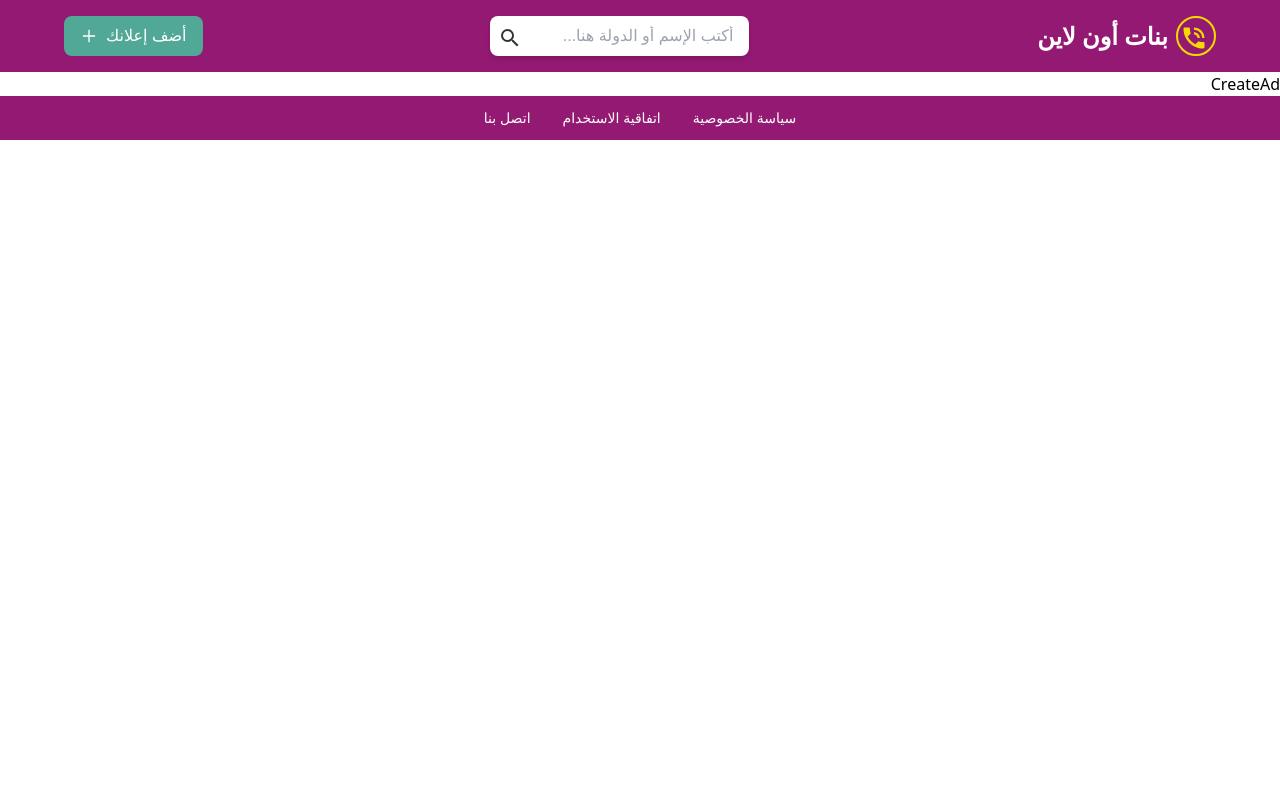
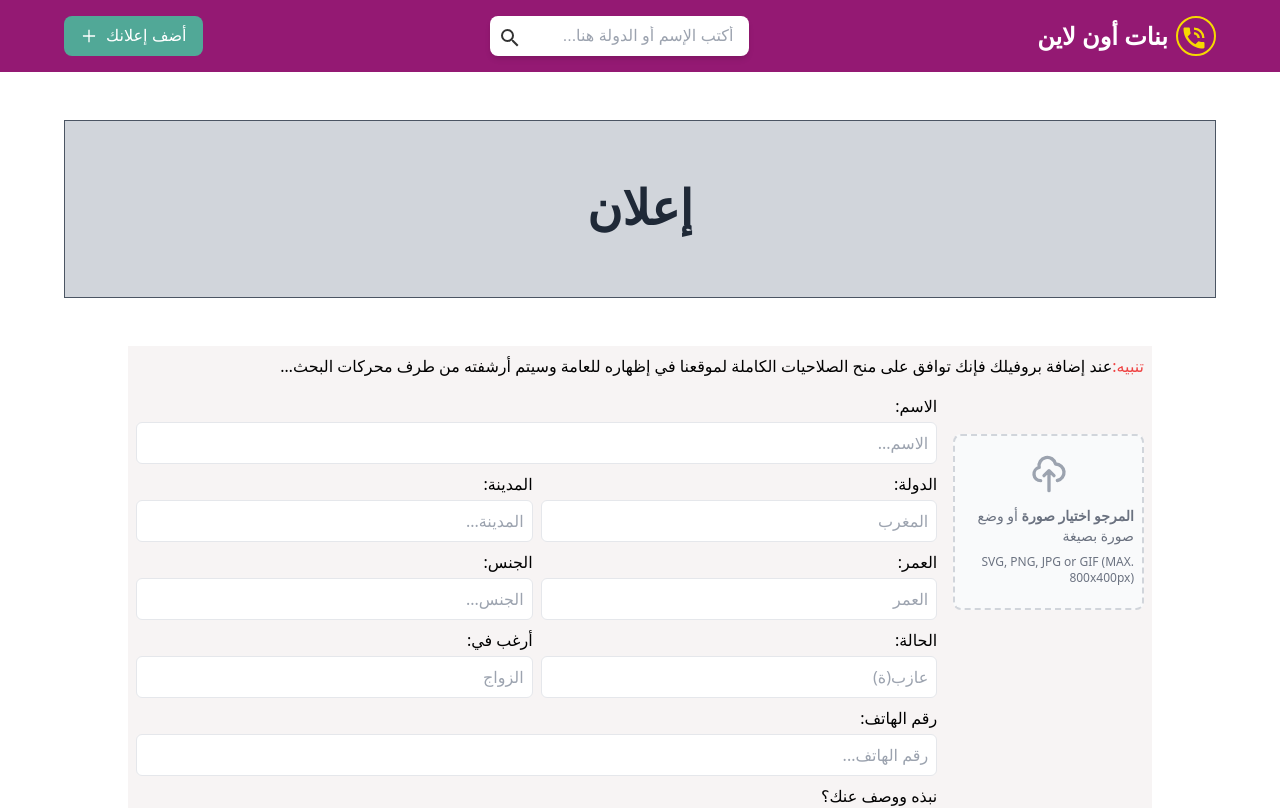
Before and after one commit to yousefomar724/numbers, a React (Create React App) app: page /create-ad in a window 1280 px wide. Shown: the top 808 px of the page. Built offline with nearby package versions, Linux system fonts and the light colour scheme.

Commit message:
createAd page

```diff
--- a/src/pages/CreateAd.jsx
+++ b/src/pages/CreateAd.jsx
@@ -1,5 +1,157 @@
+import { Ad } from "../components"
+
 const CreateAd = () => {
-  return <div>CreateAd</div>
+  return (
+    <div className="px-4">
+      <Ad />
+      <div className="p-2 max-w-5xl mx-auto bg-[#f7f4f4] flex flex-col gap-4">
+        <p className="">
+          <span className="text-red-500 font-medium">تنبيه:</span>
+          عند إضافة بروفيلك فإنك توافق على منح الصلاحيات الكاملة لموقعنا في
+          إظهاره للعامة وسيتم أرشفته من طرف محركات البحث…
+        </p>
+        <div className="flex flex-col md:items-start md:flex-row-reverse gap-4">
+          <div className="flex flex-col gap-2 w-full">
+            <div className="w-full flex flex-col gap-1">
+              <label htmlFor="name" className="">
+                الاسم:
+              </label>
+              <input
+                type="text"
+                className="border outline-none p-2 rounded-md"
+                placeholder="الاسم..."
+              />
+            </div>
+            <div className="w-full flex gap-2 md:flex-row flex-col">
+              <div className="w-full flex flex-col gap-1">
+                <label htmlFor="country" className="">
+                  الدولة:
+                </label>
+                <input
+                  type="text"
+                  className="border outline-none p-2 rounded-md"
+                  placeholder="المغرب"
+                />
+              </div>
+              <div className="w-full flex flex-col gap-1">
+                <label htmlFor="city" className="">
+                  المدينة:
+                </label>
+                <input
+                  type="text"
+                  className="border outline-none p-2 rounded-md"
+                  placeholder="المدينة..."
+                />
+              </div>
+            </div>
+            <div className="w-full flex gap-2 md:flex-row flex-col">
+              <div className="w-full flex flex-col gap-1">
+                <label htmlFor="age" className="">
+                  العمر:
+                </label>
+                <input
+                  type="text"
+                  className="border outline-none p-2 rounded-md"
+                  placeholder="العمر"
+                />
+              </div>
+              <div className="w-full flex flex-col gap-1">
+                <label htmlFor="gender" className="">
+                  الجنس:
+                </label>
+                <input
+                  type="text"
+                  className="border outline-none p-2 rounded-md"
+                  placeholder="الجنس..."
+                />
+              </div>
+            </div>
+            <div className="w-full flex gap-2 md:flex-row flex-col">
+              <div className="w-full flex flex-col gap-1">
+                <label htmlFor="state" className="">
+                  الحالة:
+                </label>
+                <input
+                  type="text"
+                  className="border outline-none p-2 rounded-md"
+                  placeholder="عازب(ة)"
+                />
+              </div>
+              <div className="w-full flex flex-col gap-1">
+                <label htmlFor="want" className="">
+                  أرغب في:
+                </label>
+                <input
+                  type="text"
+                  className="border outline-none p-2 rounded-md"
+                  placeholder="الزواج"
+                />
+              </div>
+            </div>
+            <div className="w-full flex flex-col gap-1">
+              <label htmlFor="want" className="">
+                رقم الهاتف:
+              </label>
+              <input
+                type="text"
+                className="border outline-none p-2 rounded-md"
+                placeholder="رقم الهاتف..."
+              />
+            </div>
+            <div className="w-full flex flex-col gap-1">
+              <label htmlFor="want" className="">
+                نبذه ووصف عنك؟
+              </label>
+              <textarea
+                type="text"
+                className="border outline-none p-2 rounded-md resize-none"
+                rows="3"
+                placeholder="قم بكتابة نبذه أو وصف بسيط عنك..."
+              />
+            </div>
+          </div>
+
+          <div class="flex items-center md:mt-10 justify-center w-full md:w-60">
+            <label
+              for="dropzone-file"
+              class="flex flex-col items-center justify-center w-full h-32 md:h-44 md:p-2 border-2 border-gray-300 border-dashed rounded-lg cursor-pointer bg-gray-50 hover:bg-gray-100"
+            >
+              <div class="flex flex-col items-center justify-center pt-5 pb-6">
+                <svg
+                  aria-hidden="true"
+                  class="w-10 h-10 mb-3 text-gray-400"
+                  fill="none"
+                  stroke="currentColor"
+                  viewBox="0 0 24 24"
+                  xmlns="http://www.w3.org/2000/svg"
+                >
+                  <path
+                    stroke-linecap="round"
+                    stroke-linejoin="round"
+                    stroke-width="2"
+                    d="M7 16a4 4 0 01-.88-7.903A5 5 0 1115.9 6L16 6a5 5 0 011 9.9M15 13l-3-3m0 0l-3 3m3-3v12"
+                  ></path>
+                </svg>
+                <p class="mb-2 text-sm text-gray-500 dark:text-gray-400">
+                  <span class="font-semibold">المرجو اختيار صورة</span> أو وضع
+                  صورة بصيغة
+                </p>
+                <p class="text-xs text-gray-500 dark:text-gray-400">
+                  SVG, PNG, JPG or GIF (MAX. 800x400px)
+                </p>
+              </div>
+              <input id="dropzone-file" type="file" class="hidden" />
+            </label>
+          </div>
+        </div>
+
+        <button className="py-2 rounded-md text-white text-lg bg-main w-full md:w-fit md:px-8 md:self-start">
+          إرسال
+        </button>
+      </div>
+      <Ad />
+    </div>
+  )
 }
 
 export default CreateAd
```
